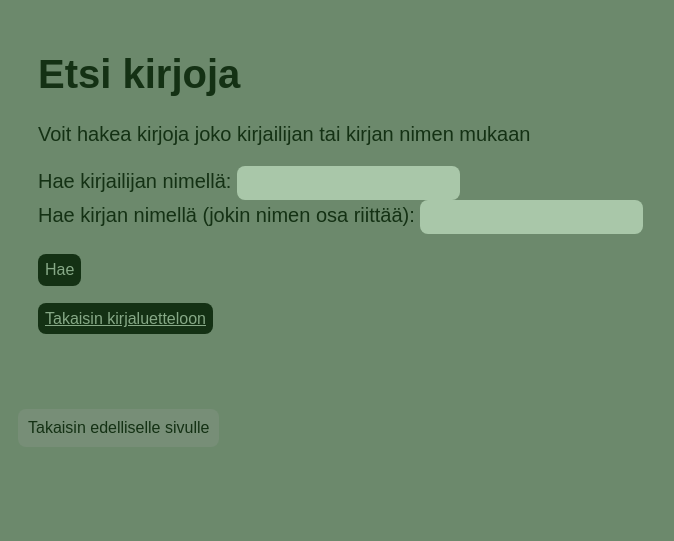
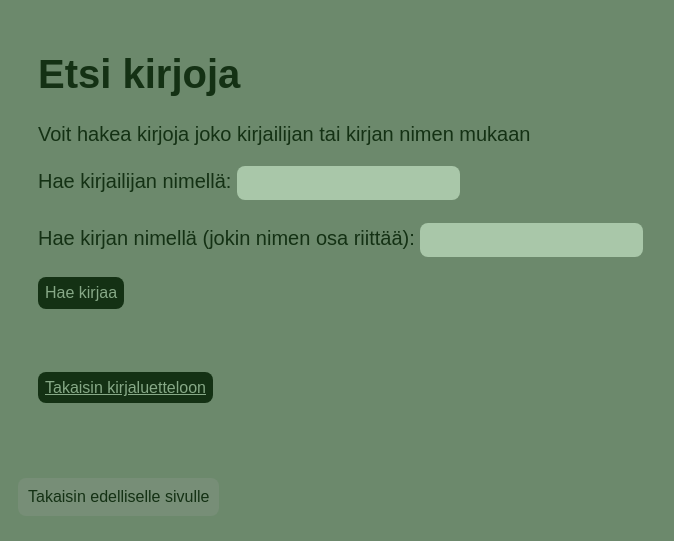
Before and after one commit to LouiseOdier/Kirjakerho, a Flask app: page /find_item in a window 1280 px wide. Shown: the part 184-725 px from the top of the page, without its empty margins (102-776 px from the left). Run offline with Flask 3, Linux system fonts and the light colour scheme.

Commit message:
modified find_book layout

```diff
--- a/templates/find_item.html
+++ b/templates/find_item.html
@@ -11,21 +11,24 @@
     </p>
     <form action="/find_item" method="get">
         <p>
-            Hae kirjailijan nimellä: <input type="text" name="author" class="free_text" value="{{author}}"> <br/>
+            Hae kirjailijan nimellä: <input type="text" name="author" class="free_text" value="{{author}}">
+            <br/>
+            <br/>
             Hae kirjan nimellä (jokin nimen osa riittää): <input type="text" name="book_name" class="free_text" value="{{book_name}}">
         </p>
-        <input type="submit" class="button" value="Hae">
+        <input type="submit" class="button" value="Hae kirjaa">
     </form>
+    <br/>
 
     {% if author or book_name %}
     <h2>Haun tulokset</h2>
     <ul>
         {% for item in results %}
-        <li><a href="/item/{{item.id}}">{{item.title}}</a></li>
+        <a href="/item/{{item.id}}">{{item.title}}</a>
         {% endfor %}
     </ul>
     {% endif %}
-
+    <br/>
     <p>
         <a href="/books" class="button">Takaisin kirjaluetteloon</a>
     </p>
```
